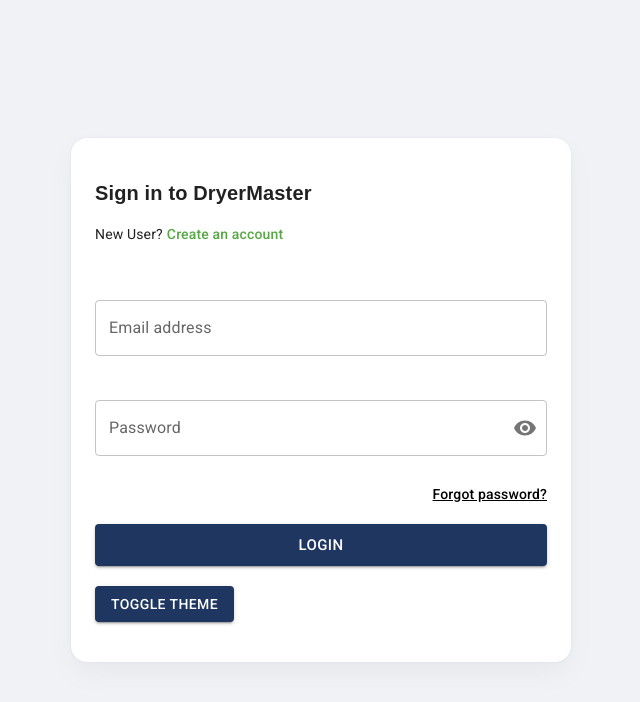
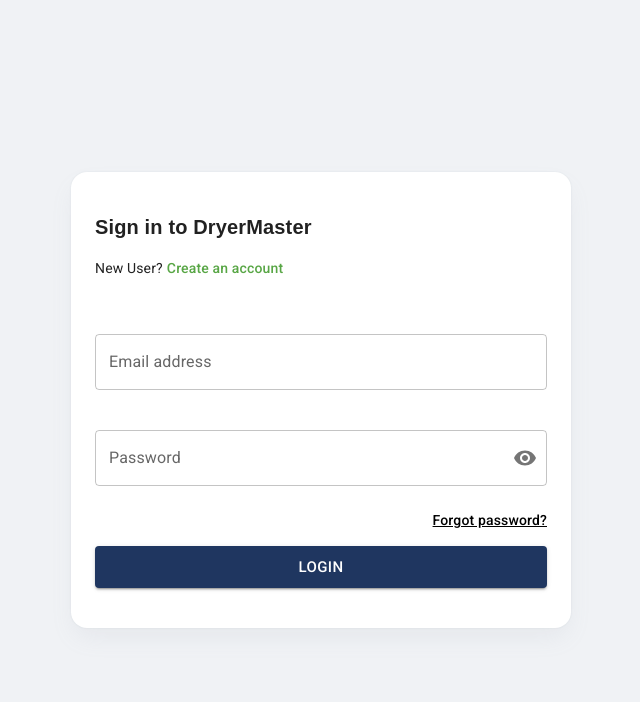
Before and after one commit to inamcode-hub/dm_mobile_ui, a React (Vite) app: page / in a window 1280 px wide. Shown: the top 702 px of the page, without its empty margins (319-959 px from the left). Built offline with nearby package versions, Linux system fonts and the light colour scheme; no server answers.

Commit message:
login UI

```diff
--- a/src/pages/auth/Login.jsx
+++ b/src/pages/auth/Login.jsx
@@ -126,7 +126,6 @@
               size='large'>
               Login
             </Button>
-            <ToggleTheme />
           </Body>
         </form>
       </Container>
@@ -139,8 +138,6 @@
   width: 100vw;
   display: grid;
   place-items: center;
-  background-color: ${({ theme }) =>
-    theme.palette.mode === 'light' && '#f0f2f5'};
 `;
 
 const Container = styled.div`
@@ -197,7 +194,7 @@
 const Body = styled.div`
   display: flex;
   flex-direction: column;
-  gap: 20px;
+  gap: 16px;
 `;
 const ForgotPassword = styled.div`
   display: flex;
--- a/src/pages/auth/Register.jsx
+++ b/src/pages/auth/Register.jsx
@@ -171,7 +171,6 @@
               size='large'>
               Create account
             </Button>
-            <ToggleTheme />
           </Body>
         </form>
       </Container>
@@ -184,8 +183,6 @@
   width: 100vw;
   display: grid;
   place-items: center;
-  background-color: ${({ theme }) =>
-    theme.palette.mode === 'light' && '#f0f2f5'};
 `;
 
 const Container = styled.div`
--- a/src/styles/theme.jsx
+++ b/src/styles/theme.jsx
@@ -12,7 +12,7 @@
       },
 
       background: {
-        default: mode === 'dark' ? '#121212' : '#ffffff',
+        default: mode === 'dark' ? '#121212' : '#f0f2f5',
         paper: mode === 'dark' ? '#1f3660' : '#ffffff',
       },
     },
```
